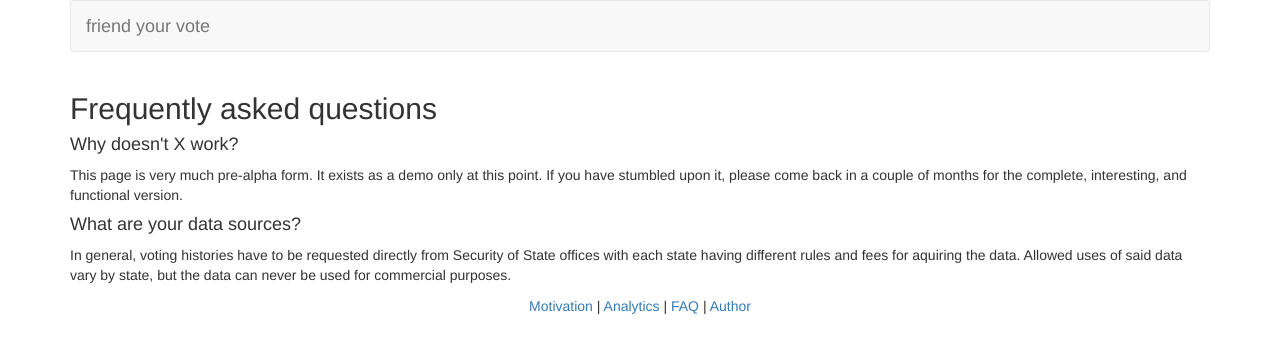
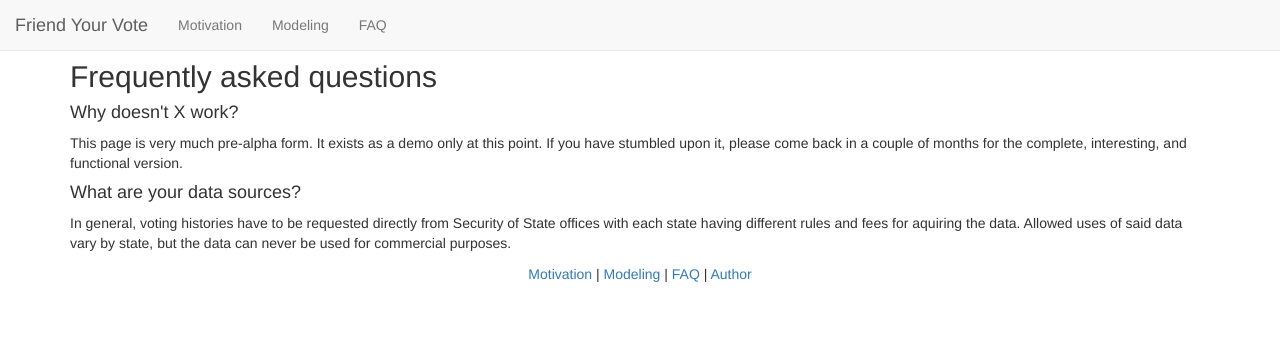
Before and after one commit to sleitner/fyv, a Django app: page /FAQ.html in a window 1280 px wide. Shown: the top 353 px of the page. Run offline with Django 3.2, Linux system fonts and the light colour scheme; some libraries are stand-ins or nearby versions.

Commit message:
moving analytics to modeling

```diff
--- a/lists/templates/basenoj.html
+++ b/lists/templates/basenoj.html
@@ -10,13 +10,31 @@
 </head>
 
 <body>
+      <nav class="navbar navbar-default navbar-fixed-top" role="navigation">
+        <div class="navbar-header">
+          <button type="button" class="navbar-toggle collapsed" data-toggle="collapse" data-target="
+#navbar" aria-expanded="false" aria-controls="navbar">
+            <span class="sr-only">Toggle navigation</span>
+            <span class="icon-bar"></span>
+            <span class="icon-bar"></span>
+            <span class="icon-bar"></span>
+          </button>
+          <a class="navbar-brand" href="/">Friend Your Vote</a>
+        </div>
+        <div id="navbar" class="collapse navbar-collapse">
+          <ul class="nav navbar-nav">
+            <li class="active">
+              <li><a href="http://www.friendyourvote.com/motivation.html">Motivation</a></li>
+              <li><a href="http://www.friendyourvote.com/modeling.html">Modeling</a></li>
+              <li><a href="http://www.friendyourvote.com/FAQ.html">FAQ</a></li>
+             <!--  <li><a href="http://www.friendyourvote.com/slides.html">Slides</a></li>
+             <li><a href="http://www.samleitner.com">Author</a></li> -->
+          </ul>
+        </div><!--/.nav-collapse -->
+    </nav>
+<p>
+<p><br><p>
 <div class="container">
-
-    <nav class="navbar navbar-default" role="navigation">
-        <a class="navbar-brand" href="/">friend your vote </a>
-    </span>
-    </nav>
-
     <div class="row">
       <div class="col-md-12">
         {% block middle_text %}{% endblock %}
@@ -42,7 +60,7 @@
                data-show-faces="true">
             </div>
     </div>
-<center><a href="http://www.friendyourvote.com/motivation.html">Motivation</a>  |  <a href="http://www.friendyourvote.com/analytics.html">Analytics</a>  |  <a href="http://www.friendyourvote.com/FAQ.html">FAQ</a>  |  <a href="http://www.samleitner.com">Author</a></center>
+<center><a href="http://www.friendyourvote.com/motivation.html">Motivation</a>  |  <a href="http://www.friendyourvote.com/modeling.html">Modeling</a>  |  <a href="http://www.friendyourvote.com/FAQ.html">FAQ</a>  |  <a href="http://www.samleitner.com">Author</a></center>
 
 </div>
 <script src="http://code.jquery.com/jquery.min.js"></script>
--- a/lists/views.py
+++ b/lists/views.py
@@ -12,8 +12,8 @@ def faq(request):
     return render(request, 'FAQ.html')
 def motivation(request):
     return render(request, 'motivation.html')
-def analytics(request):
-    return render(request, 'analytics.html')
+def modeling(request):
+    return render(request, 'modeling.html')
 #######junk
 def testlogin(request):
     return render(request, 'testlogin.html')
--- a/superlists/urls.py
+++ b/superlists/urls.py
@@ -12,7 +12,7 @@ urlpatterns = patterns('',
     url(r'^new_member_list', 'lists.views.new_member_list', name='new_member_list'),
     url(r'^slides.html', 'lists.views.slides', name='slides'),
     url(r'^motivation.html', 'lists.views.motivation', name='motivation'),
-    url(r'^analytics.html', 'lists.views.analytics', name='analytics'),
+    url(r'^modeling.html', 'lists.views.modeling', name='modeling'),
     url(r'^testlogin.html', 'lists.views.testlogin', name='testlogin'),
     url(r'^input.html', 'lists.views.input', name='input'),
     url(r'^lists/', include('lists.urls')),
```
Also changed, not shown: lists/templates/base.html (+4 -3 lines), lists/templates/modeling.html (renamed from lists/templates/analytics.html).
